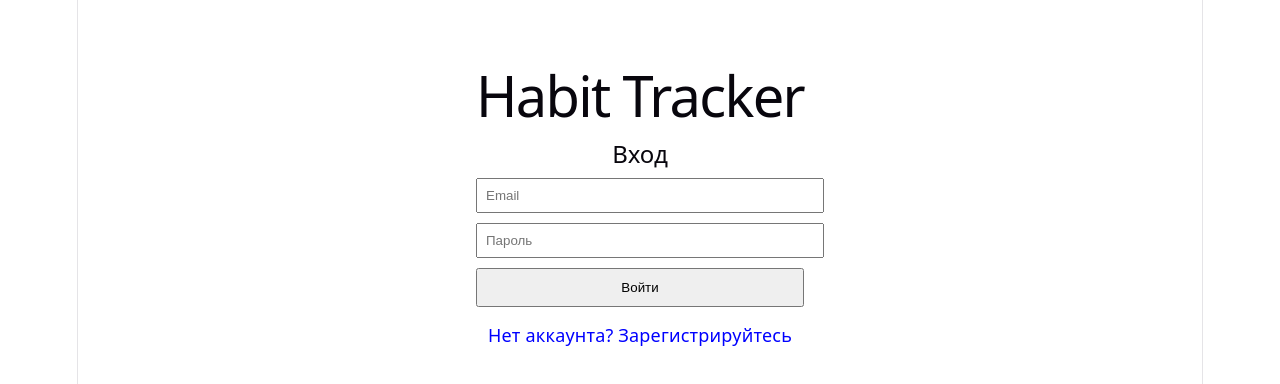
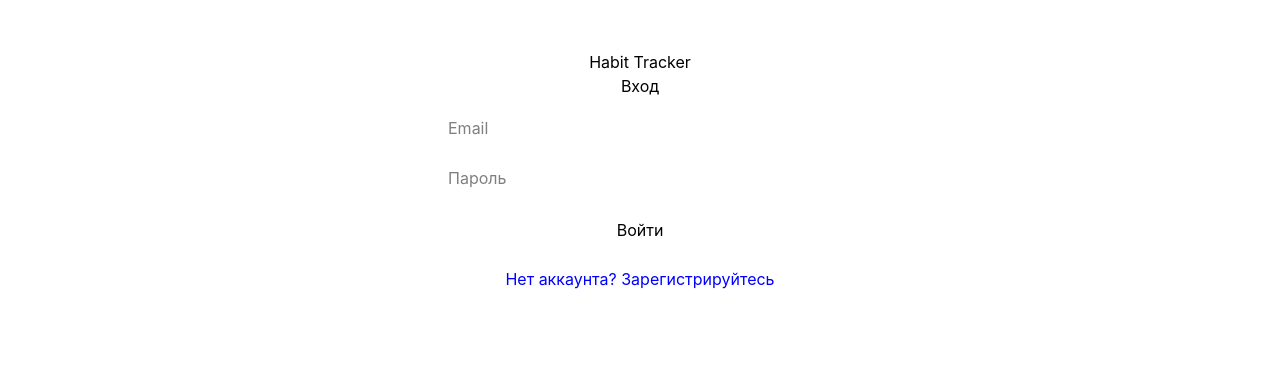
Before and after one commit to SADRAMIS/habit-tracker, a React app in the folder frontend/: page / in a window 1280 px wide. Shown: the top 384 px of the page. Built offline with nearby package versions, Linux system fonts and the light colour scheme; the HTML template or start-up script is replaced by a standard one.

Commit message:
feat(frontend): setup Tailwind CSS v4 with Vite

```diff
--- a/frontend/package.json
+++ b/frontend/package.json
@@ -10,9 +10,11 @@
     "preview": "vite preview"
   },
   "dependencies": {
+    "@tailwindcss/vite": "^4.3.3",
     "react": "^19.2.8",
     "react-dom": "^19.2.8",
-    "react-router-dom": "^7.18.2"
+    "react-router-dom": "^7.18.2",
+    "tailwindcss": "^4.3.3"
   },
   "devDependencies": {
     "@types/react": "^19.2.18",
--- a/frontend/src/index.css
+++ b/frontend/src/index.css
@@ -1,111 +1 @@
-:root {
-  --text: #6b6375;
-  --text-h: #08060d;
-  --bg: #fff;
-  --border: #e5e4e7;
-  --code-bg: #f4f3ec;
-  --accent: #aa3bff;
-  --accent-bg: rgba(170, 59, 255, 0.1);
-  --accent-border: rgba(170, 59, 255, 0.5);
-  --social-bg: rgba(244, 243, 236, 0.5);
-  --shadow:
-    rgba(0, 0, 0, 0.1) 0 10px 15px -3px, rgba(0, 0, 0, 0.05) 0 4px 6px -2px;
-
-  --sans: system-ui, 'Segoe UI', Roboto, sans-serif;
-  --heading: system-ui, 'Segoe UI', Roboto, sans-serif;
-  --mono: ui-monospace, Consolas, monospace;
-
-  font: 18px/145% var(--sans);
-  letter-spacing: 0.18px;
-  color-scheme: light dark;
-  color: var(--text);
-  background: var(--bg);
-  font-synthesis: none;
-  text-rendering: optimizeLegibility;
-  -webkit-font-smoothing: antialiased;
-  -moz-osx-font-smoothing: grayscale;
-
-  @media (max-width: 1024px) {
-    font-size: 16px;
-  }
-}
-
-@media (prefers-color-scheme: dark) {
-  :root {
-    --text: #9ca3af;
-    --text-h: #f3f4f6;
-    --bg: #16171d;
-    --border: #2e303a;
-    --code-bg: #1f2028;
-    --accent: #c084fc;
-    --accent-bg: rgba(192, 132, 252, 0.15);
-    --accent-border: rgba(192, 132, 252, 0.5);
-    --social-bg: rgba(47, 48, 58, 0.5);
-    --shadow:
-      rgba(0, 0, 0, 0.4) 0 10px 15px -3px, rgba(0, 0, 0, 0.25) 0 4px 6px -2px;
-  }
-
-  #social .button-icon {
-    filter: invert(1) brightness(2);
-  }
-}
-
-body {
-  margin: 0;
-}
-
-#root {
-  width: 1126px;
-  max-width: 100%;
-  margin: 0 auto;
-  text-align: center;
-  border-inline: 1px solid var(--border);
-  min-height: 100svh;
-  display: flex;
-  flex-direction: column;
-  box-sizing: border-box;
-}
-
-h1,
-h2 {
-  font-family: var(--heading);
-  font-weight: 500;
-  color: var(--text-h);
-}
-
-h1 {
-  font-size: 56px;
-  letter-spacing: -1.68px;
-  margin: 32px 0;
-  @media (max-width: 1024px) {
-    font-size: 36px;
-    margin: 20px 0;
-  }
-}
-h2 {
-  font-size: 24px;
-  line-height: 118%;
-  letter-spacing: -0.24px;
-  margin: 0 0 8px;
-  @media (max-width: 1024px) {
-    font-size: 20px;
-  }
-}
-p {
-  margin: 0;
-}
-
-code,
-.counter {
-  font-family: var(--mono);
-  display: inline-flex;
-  border-radius: 4px;
-  color: var(--text-h);
-}
-
-code {
-  font-size: 15px;
-  line-height: 135%;
-  padding: 4px 8px;
-  background: var(--code-bg);
-}
+@import "tailwindcss";
--- a/frontend/vite.config.js
+++ b/frontend/vite.config.js
@@ -1,10 +1,11 @@
 import { defineConfig } from 'vite'
 import react from '@vitejs/plugin-react'
+import tailwindcss from '@tailwindcss/vite'
 
+// https://vite.dev/config/
 export default defineConfig({
-  plugins: [react()],
+  plugins: [react(), tailwindcss()],
   server: {
-    port: 5173,
     proxy: {
       '/api': {
         target: 'http://localhost:8081',
```
Also changed, not shown: 1 other file (tests, documents, lock files or other folders).
